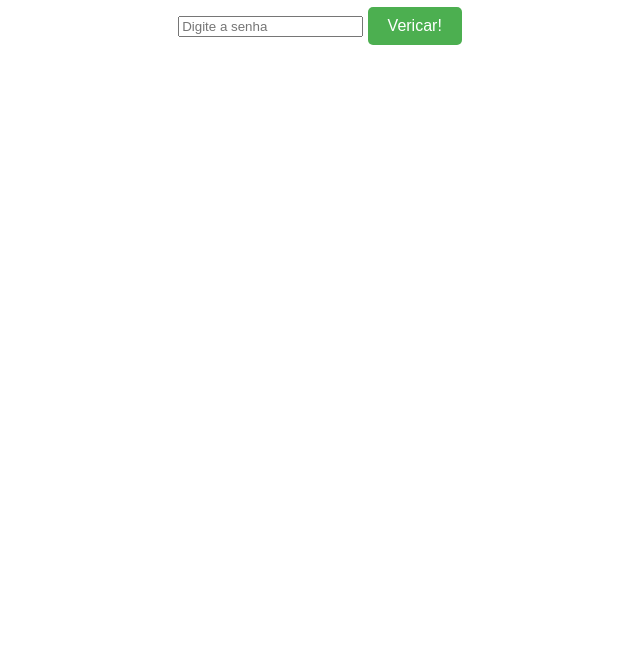
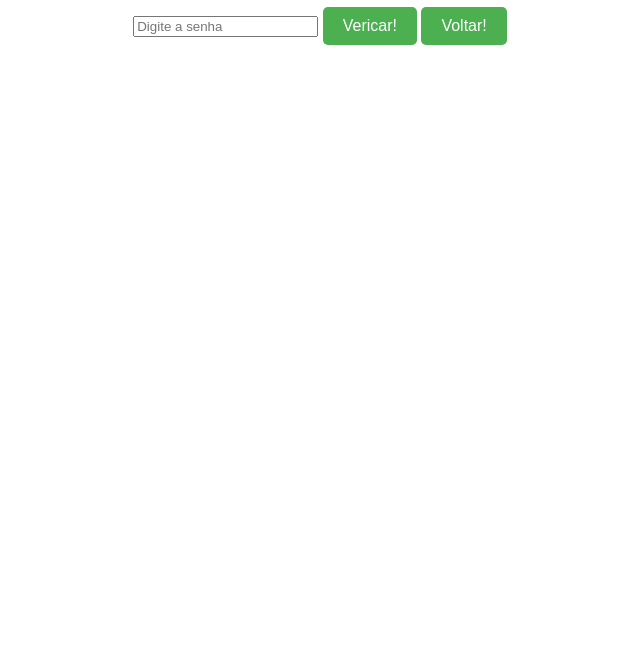
Before and after one commit to Drivol/desafiosJS, a plain HTML site: page desafiostrings.html in a window 1280 px wide. Shown: the part 131-800 px from the top of the page, without its empty margins (320-960 px from the left). Drawn offline with Linux system fonts and the light colour scheme.

Commit message:
feito botao de voltar na pagina strings

```diff
--- a/desafiostrings.html
+++ b/desafiostrings.html
@@ -30,12 +30,14 @@
     <h1>Bem-vindo ao Exemplo de JavaScript</h1>
     <input id="senha" type="password" placeholder="Digite a senha">
     <button onclick="mostrarMensagem()">Vericar!</button>
+    <a href="index.html"><button onclick="voltar()">Voltar!</button></a>
     <label id="resposta"></label>
 
 
 
 
     <script>
+
         function mostrarMensagem(){
             let senhaVerdadeira = "Senai123";
             let senhaDigitada = document.getElementById("senha").value;
```
